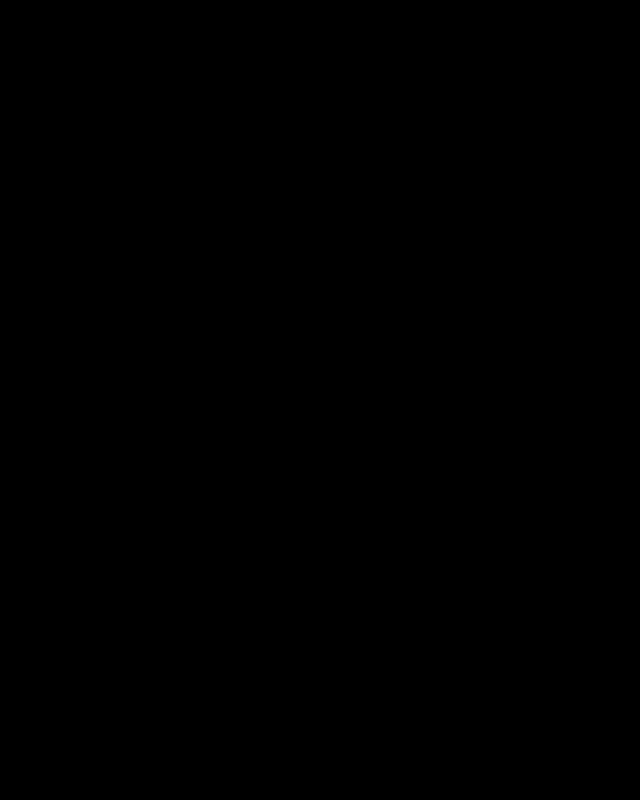
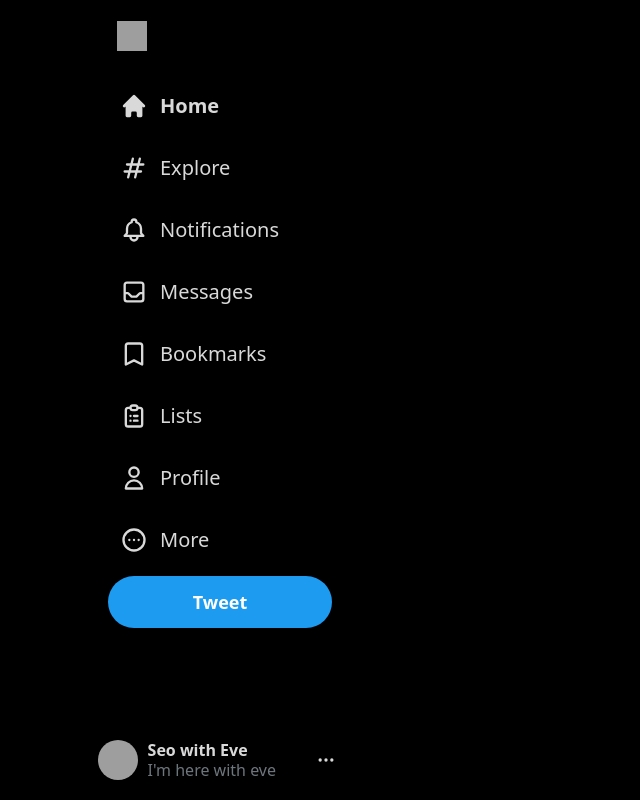
Before and after one commit to seo722/youtube-twitter, a Next.js app: page / in a window 1280 px wide. Shown: the whole page, without its empty margins (0-640 px from the left). Built offline with nearby package versions, Linux system fonts and the light colour scheme; grey boxes are pictures that could not be loaded.

Commit message:
sidebar ui done

```diff
--- a/components/Sidebar.js
+++ b/components/Sidebar.js
@@ -1,5 +1,56 @@
+import Image from "next/image";
+import SidebarLink from "./SidebarLink";
+import { HomeIcon } from "@heroicons/react/solid";
+import {
+  HashtagIcon,
+  BellIcon,
+  InboxIcon,
+  BookmarkIcon,
+  ClipboardListIcon,
+  UserIcon,
+  DotsCircleHorizontalIcon,
+  DotsHorizontalIcon,
+} from "@heroicons/react/outline";
+
 function Sidebar() {
-  return <div>Sidebar</div>;
+  return (
+    <div className="hidden sm:flex flex-col items-center xl:items-start xl:w-[340px] p-2 fixed h-full">
+      <div className="flex items-center justify-center w-14 h-14 hoverAnimation p-0 xl:ml-24">
+        <Image src="https://rb.gy/ogau5a" width={30} height={30} />
+      </div>
+      <div className="space-y-2.5 mt-4 mb-2.5 xl:ml-24">
+        <SidebarLink text="Home" Icon={HomeIcon} active />
+        <SidebarLink text="Explore" Icon={HashtagIcon} />
+        <SidebarLink text="Notifications" Icon={BellIcon} />
+        <SidebarLink text="Messages" Icon={InboxIcon} />
+        <SidebarLink text="Bookmarks" Icon={BookmarkIcon} />
+        <SidebarLink text="Lists" Icon={ClipboardListIcon} />
+        <SidebarLink text="Profile" Icon={UserIcon} />
+        <SidebarLink text="More" Icon={DotsCircleHorizontalIcon} />
+      </div>
+      <button
+        className="hidden xl:inline ml-auto bg-[#1d9bf0] text-white
+      rounded-full w-56 h-[52px] text-lg font-bold shadow-md hover:bg-[#1a8cd8]"
+      >
+        Tweet
+      </button>
+      <div
+        className="text-[#d9d9d9] flex items-center justify-center hoverAnimation
+      xl:ml-auto xl:-mr-5 mt-auto"
+      >
+        <img
+          src="https://pbs.twimg.com/profile_images/1504145349229035520/KZsp4zM0_400x400.jpg"
+          alt=""
+          className="h-10 w-10 rounded-full xl:mr-2.5"
+        />
+        <div className="hidden xl:inline leading-5">
+          <h4 className="font-bold">Seo with Eve</h4>
+          <p className="text-[#6e767d]">I'm here with eve</p>
+        </div>
+        <DotsHorizontalIcon className="h-5 hidden xl:inline ml-10" />
+      </div>
+    </div>
+  );
 }
 
 export default Sidebar;
--- /dev/null
+++ b/components/SidebarLink.js
@@ -0,0 +1,15 @@
+function SidebarLink({ text, Icon, active }) {
+  return (
+    <div
+      className={`text-[#d9d9d9] flex items-center
+      justify-center xl:justify-start text-xl space-x-3 hoverAnimation ${
+        active && "font-bold"
+      }`}
+    >
+      <Icon className="h-7" />
+      <span className="hidden xl:inline">{text}</span>
+    </div>
+  );
+}
+
+export default SidebarLink;
--- a/next.config.js
+++ b/next.config.js
@@ -1,6 +1,11 @@
-/** @type {import('next').NextConfig} */
-const nextConfig = {
-  reactStrictMode: true,
-}
+// /** @type {import('next').NextConfig} */
+// const nextConfig = {
+//   reactStrictMode: true,
+// };
 
-module.exports = nextConfig
+// module.exports = nextConfig;
+module.exports = {
+  images: {
+    domains: ["rb.gy"],
+  },
+};
--- a/package.json
+++ b/package.json
@@ -9,6 +9,7 @@
     "lint": "next lint"
   },
   "dependencies": {
+    "@heroicons/react": "^1.0.6",
     "next": "12.1.4",
     "react": "18.0.0",
     "react-dom": "18.0.0"
--- a/pages/_app.js
+++ b/pages/_app.js
@@ -1,7 +1,7 @@
-import '../styles/globals.css'
+import "../styles/globals.css";
 
 function MyApp({ Component, pageProps }) {
-  return <Component {...pageProps} />
+  return <Component {...pageProps} />;
 }
 
-export default MyApp
+export default MyApp;
--- a/styles/globals.css
+++ b/styles/globals.css
@@ -2,6 +2,21 @@
 @tailwind components;
 @tailwind utilities;
 
+@layer base {
+  body {
+    @apply bg-black;
+  }
+}
+
+@layer components {
+  .hoverAnimation {
+    @apply hover:bg-[#d9d9d9] hover:bg-opacity-10 rounded-full
+    cursor-pointer w-[52px] h-[52px] xl:w-auto xl:h-auto xl:py-3 xl:px-4
+    transition duration-200 ease-out;
+  }
+}
+
+/*
 html,
 body {
   padding: 0;
@@ -17,4 +32,4 @@
 
 * {
   box-sizing: border-box;
-}
+} */
```
Also changed, not shown: 1 other file (tests, documents, lock files or other folders).
